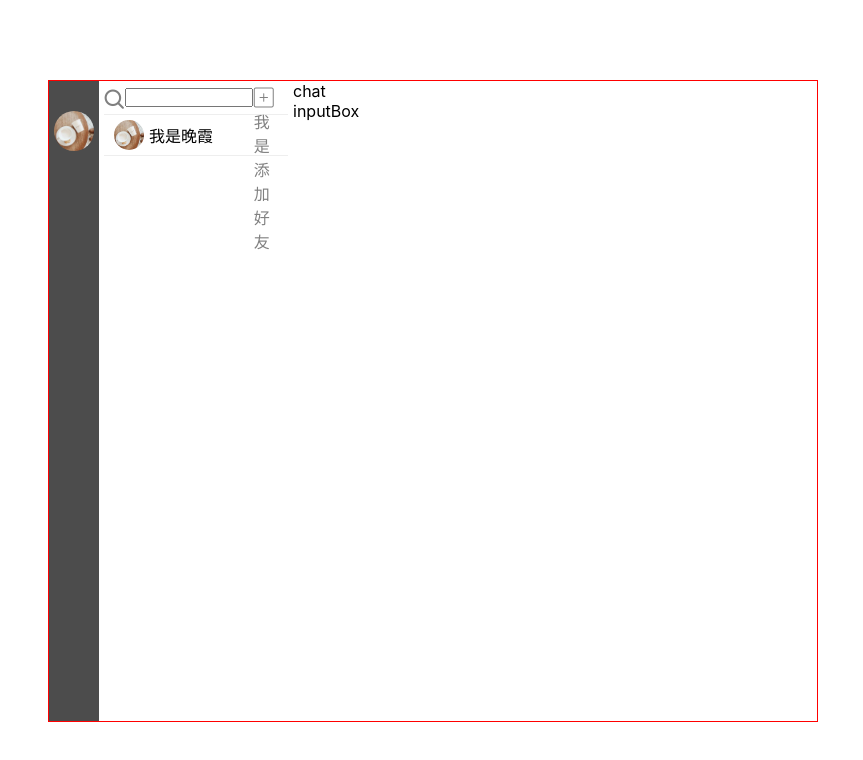
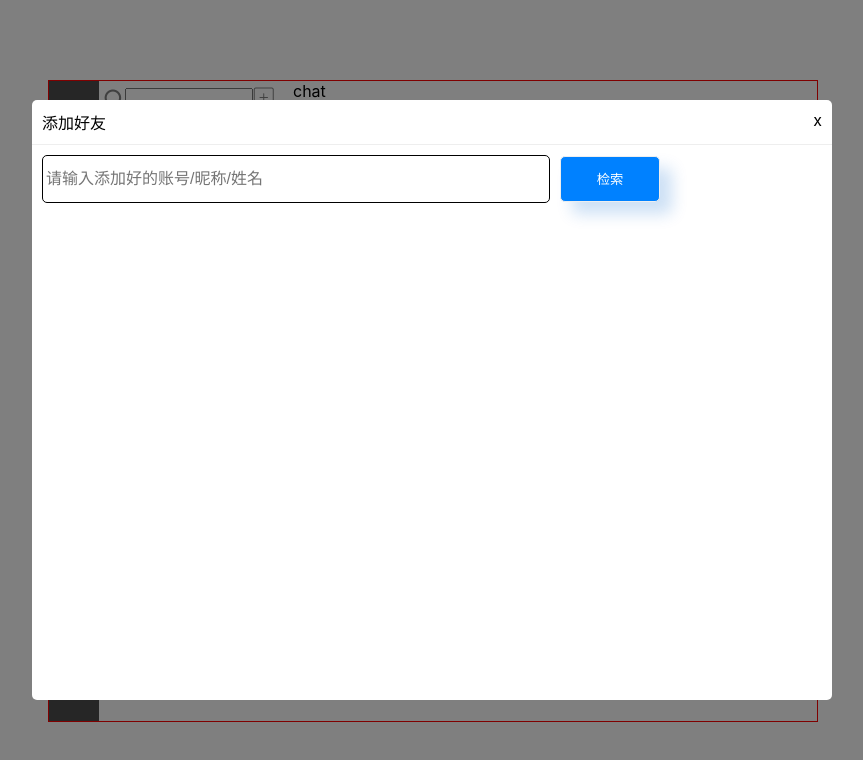
Before and after one commit to wxia09/chitchat, a React (Create React App) app: page / in a window 1280 px wide. Both pictures are taken after a click on the element 471 px from the left and 97 px from the top of the page. Shown: the top 760 px of the page, without its empty margins (208-1071 px from the left). Built offline with nearby package versions, Linux system fonts and the light colour scheme; no server answers.

Commit message:
添加好友的简单布局

```diff
--- a/src/views/friends/index.jsx
+++ b/src/views/friends/index.jsx
@@ -1,22 +1,39 @@
 import React, { Component } from "react";
 import "./scss/index.scss";
 import { FriendList } from "./component/item";
-import Popover from "../../components/Popover";
+import Dialog from "../../components/Dialog";
 
 class Friends extends Component {
+  constructor(props) {
+    super(props);
+    this.state = {
+      showAddFriend: false,
+    };
+    this.handleShowAddFriend = this.handleShowAddFriend.bind(this);
+  }
+  handleShowAddFriend() {
+    this.setState({
+      showAddFriend: !this.state.showAddFriend,
+    });
+  }
   render() {
     return (
+      <>
         <div className={"friend"}>
           <div className={"search"}>
             <span className="iconfont icon-search" />
             <input type="text" />
-          <Popover>
-            <span className="iconfont icon-add" />
-            <div style={{ position: "absolute" }}>我是添加好友</div>
-          </Popover>
+            <span className="iconfont icon-add" onClick={this.handleShowAddFriend} />
           </div>
           <FriendList />
         </div>
+        <Dialog show={this.state.showAddFriend} title="添加好友" width="800px" height="600px">
+          <section className="search-friends">
+            <input type="text" placeholder="请输入添加好的账号/昵称/姓名" className="search-input" />
+            <button className="search-btn">检索</button>
+          </section>
+        </Dialog>
+      </>
     );
   }
 }
--- a/src/views/friends/scss/index.scss
+++ b/src/views/friends/scss/index.scss
@@ -22,3 +22,27 @@
     }
   }
 }
+.search-friends {
+  > .search-input {
+    width: 500px;
+    height: 40px;
+    padding: 3px;
+    border-radius: 5px;
+    border: 1px solid #000;
+    font-size: 16px;
+    outline: none;
+  }
+  > .search-btn {
+    width: 100px;
+    height: 46px;
+    padding: 5px;
+    border: 1px solid #eee;
+    border-radius: 5px;
+    margin-left: 10px;
+    background: #0081ff;
+    box-shadow: 12px 12px 16px rgba(0, 102, 204, 0.2);
+    color: #fff;
+    cursor: pointer;
+    outline: none;
+  }
+}
```
Lines whose indentation alone changed are shown as unchanged.
